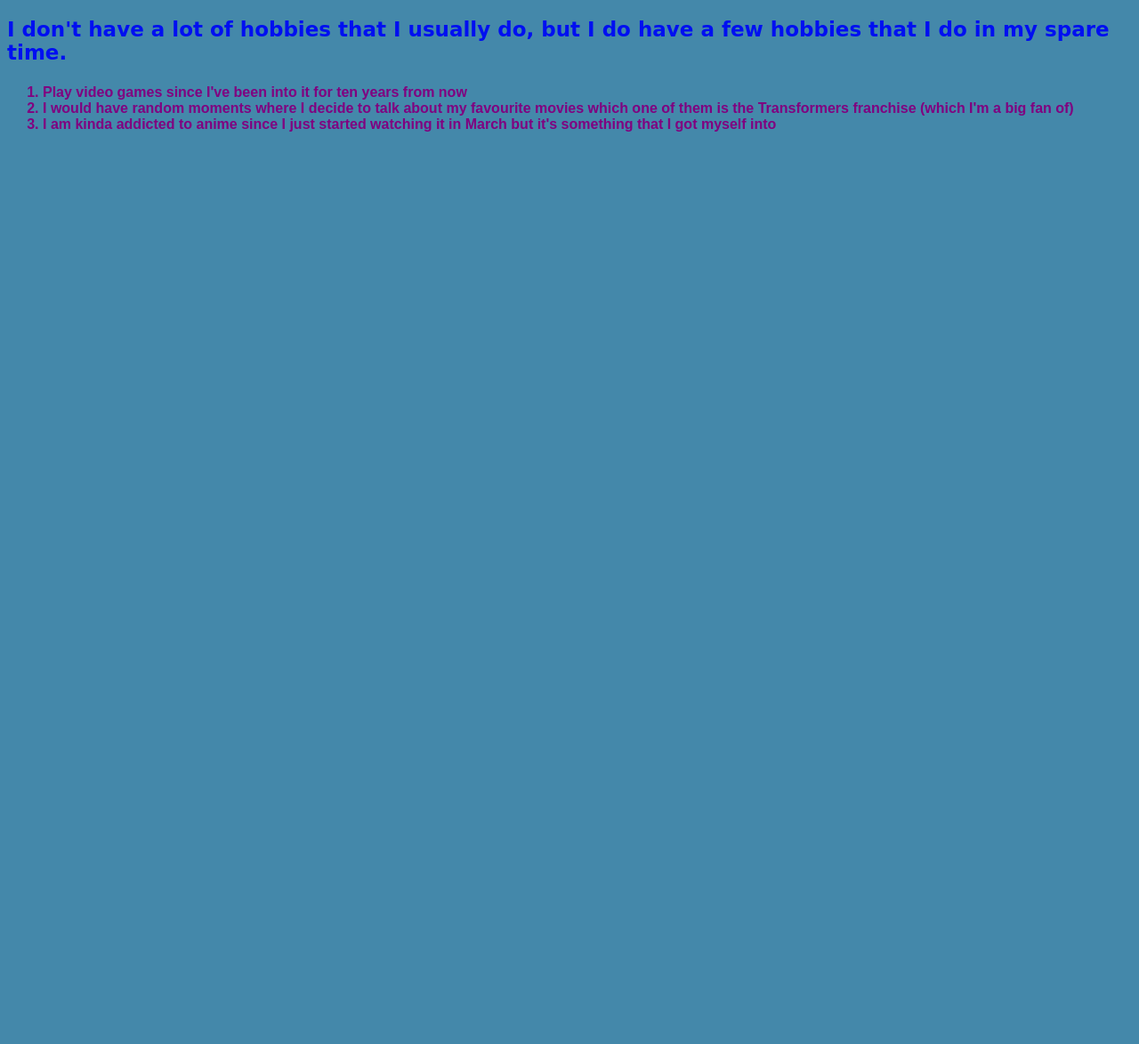
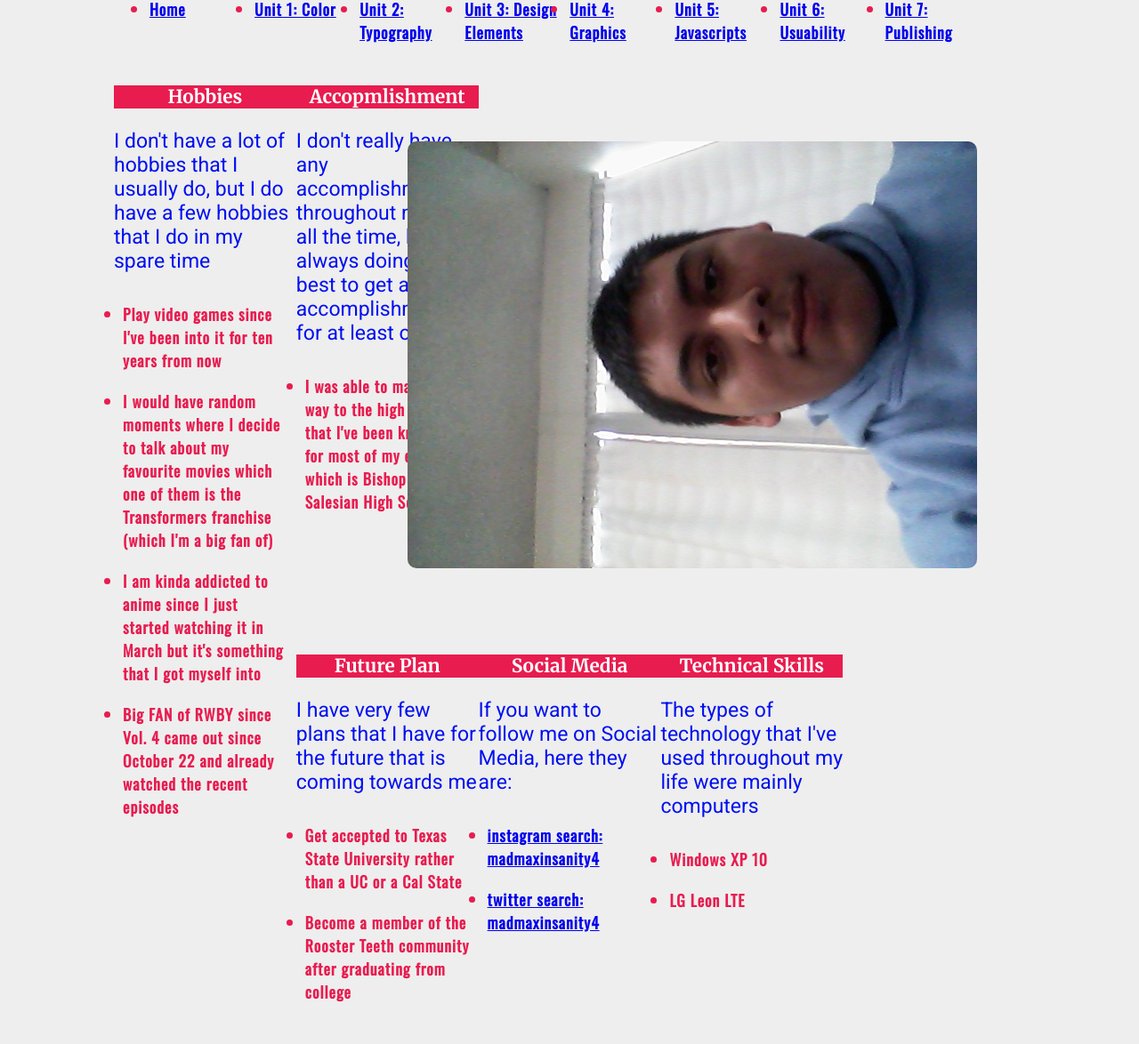
Before and after one commit to danielrayaheras19/portfolio_danielrayaheras1, a plain HTML site: page aboutMe.html in a window 1280 px wide. Shown: the part 497-1671 px from the top of the page at 89% size. Before the commit the page ends 800 px from the top, so only its background shows below. Drawn offline with nearby package versions, Linux system fonts and the light colour scheme.

```diff
--- a/aboutMe.html
+++ b/aboutMe.html
@@ -4,7 +4,7 @@
 <head>
     <meta charset="uft-8">
     <title>Web Portflolio: Daniel Raya-Heras</title>
-    <link rel="stylesheet" href="styles/stylesheet.css">
+    <link rel="stylesheet" href="styles/aboutMe.css">
 </head>
 
 <body>
@@ -44,12 +44,42 @@
             <li><a href="publishing.html">Unit 7: Publishing</a></li>
         </ul>
     </nav>
+    <img id="aboutmePhoto" src="images/Daniel.jpg">
+    <div id="Hobbies" class="bioDetails">
+      <h2>Hobbies</h2>
+    <p>I don't have a lot of hobbies that I usually do, but I do have a few hobbies that I do in my spare time</p>
+    <ul>
+      <li>Play video games since I've been into it for ten years from now</li>
+      <li>I would have random moments where I decide to talk about my favourite movies which one of them is the Transformers franchise (which I'm a big fan of)</li>
+      <li>I am kinda addicted to anime since I just started watching it in March but it's something that I got myself into</li>
+      <li>Big FAN of RWBY since Vol. 4 came out since October 22 and already watched the recent episodes</li>
+    </div></ul>
+    <div id="Accopmlishment" class="bioDetails">
+      <h2>Accopmlishment</h2>
+    <p>I don't really have any accomplishments throughout my life all the time, but I'm always doing my best to get an accomplishment for at least once</p>
+    <ul>
+      <li>I was able to make my way to the high school that I've been knowing for most of my entire life which is Bishop Mora Salesian High School</li>
+    </div></ul>
+    <div id="Future Plan" class="bioDetails">
+      <h2>Future Plan</h2>
+    <p>I have very few plans that I have for the future that is coming towards me</p>
+    <ul>
+      <li>Get accepted to Texas State University rather than a UC or a Cal State</li>
+      <li>Become a member of the Rooster Teeth community after graduating from college</li>
+    </div></ul>
+    <div  id="Social Media" class="bioDetails">
+      <h2>Social Media</h2>
+    <p>If you want to follow me on Social Media, here they are:</p>
+    <ul>
+      <li><a href="https://www.instagram.com/?hl=en">instagram search: madmaxinsanity4</a></li>
+      <li><a href="https://twitter.com/?lang=en">twitter search: madmaxinsanity4</a></li>
+    </div></ul>
+    <div id="Technical Skills" class="bioDetails">
+      <h2>Technical Skills</h2>
+      <p>The types of technology that I've used throughout my life were mainly computers</p>
+      <ul>
+        <li>Windows XP 10</li>
+        <li>LG Leon LTE</li>
 
 
     <main id='main'>
-    <h2>Hobbies</h2>
-    <p>I don't have a lot of hobbies that I usually do, but I do have a few hobbies that I do in my spare time.</p>
-    <ol>
-      <li>Play video games since I've been into it for ten years from now</li>
-      <li>I would have random moments where I decide to talk about my favourite movies which one of them is the Transformers franchise (which I'm a big fan of)</li>
-      <li>I am kinda addicted to anime since I just started watching it in March but it's something that I got myself into</li>
--- /dev/null
+++ b/styles/aboutMe.css
@@ -0,0 +1,65 @@
+@import url('https://fonts.googleapis.com/css?family=Merriweather:400,700|Oswald|Roboto');
+
+body {
+  font-size: 16px;
+  width: 80%;
+  margin: 0 auto;
+  color: #444;
+  line-height: ;
+  background-color: #eee;
+  font-family: "Roboto";
+}
+h1 {
+  font-size: 1.8em;
+  font-weight: bold;
+  color: #0000ff;
+  text-align: center;
+  font-family: "Oswald";
+}
+
+h2 {
+  background-color: #e81c4f;
+  color: white;
+  font-size: 1.3em;
+  font-family: "Merriweather";
+  text-align: center;
+  padding: 0;
+}
+p {
+  color: #000ff1;
+  font-size: 23px;
+}
+li {
+  color: purple;
+  font-weight: bolder;
+}
+#aboutmePhoto{
+  clear:both;
+  margin: 0 auto;
+  border-radius: 10px;
+  max-width: 500px
+  display:block;
+  -webkit-transform: rotate(270deg);
+}
+ul li{
+  color: #e81c4f;
+  font-size: 1.1em;
+  font-family: "Oswald";
+  letter-spacing: 1px;
+  text-decoration: none;
+}
+.bioDetails{
+  width: 20%;
+  float: left;
+}
+div ul li{
+  margin-bottom: 20px;
+}
+div ul{
+  padding: 10px;
+}
+nav ul li{
+  float: left;
+  width: 12%;
+  margin-bottom: 30px;
+}
--- a/styles/typographyunitstyles.css
+++ b/styles/typographyunitstyles.css
@@ -3,7 +3,7 @@
 body {
   font-size: 1em;
   font-weight: bold;
-  font-family: "Bungee",cursive;
+  font-family: "Bungee";
 color: #000ff0;
   text-align: left;
   background-color: mediumpurple;
```
Also changed, not shown: images/Daniel.jpg (added).
